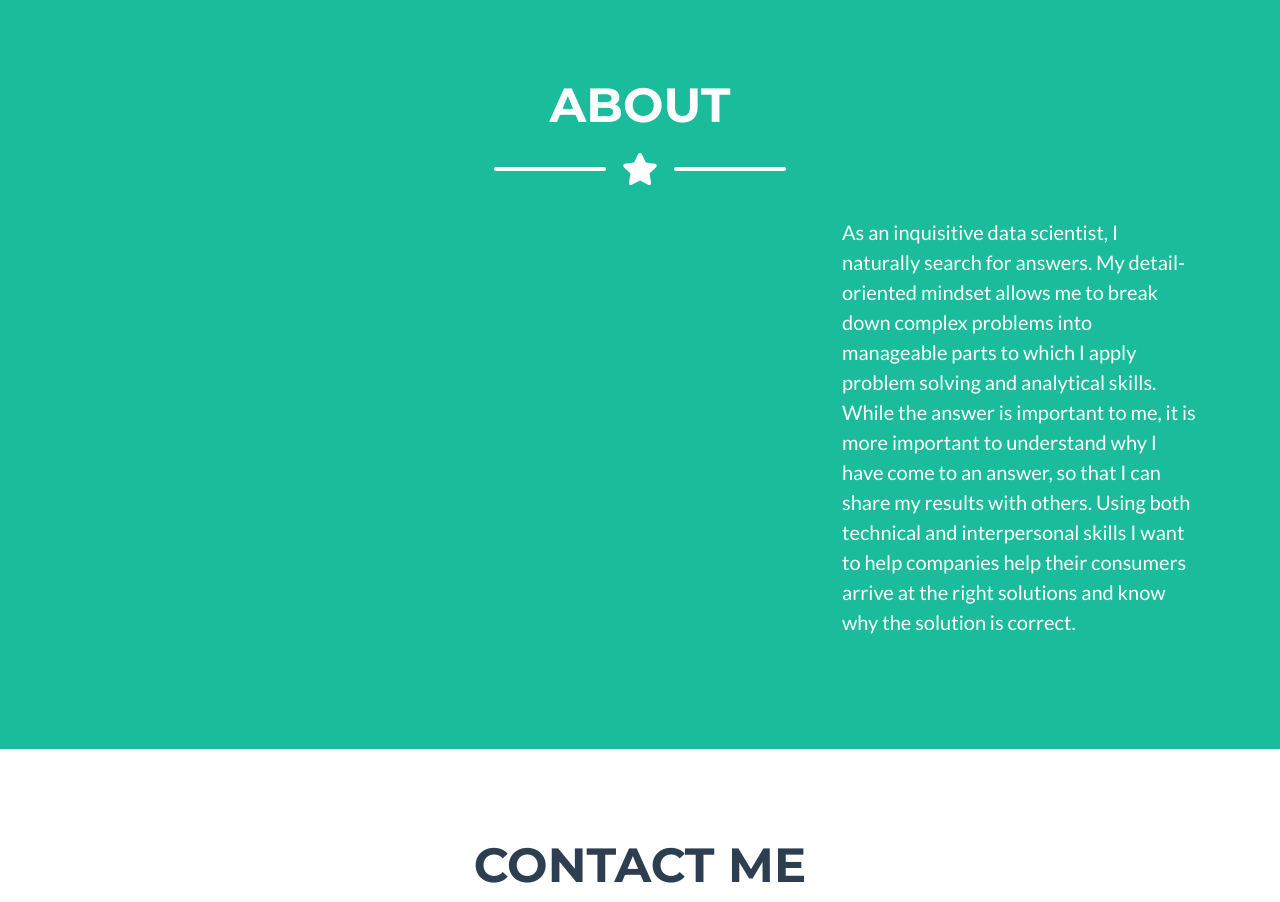
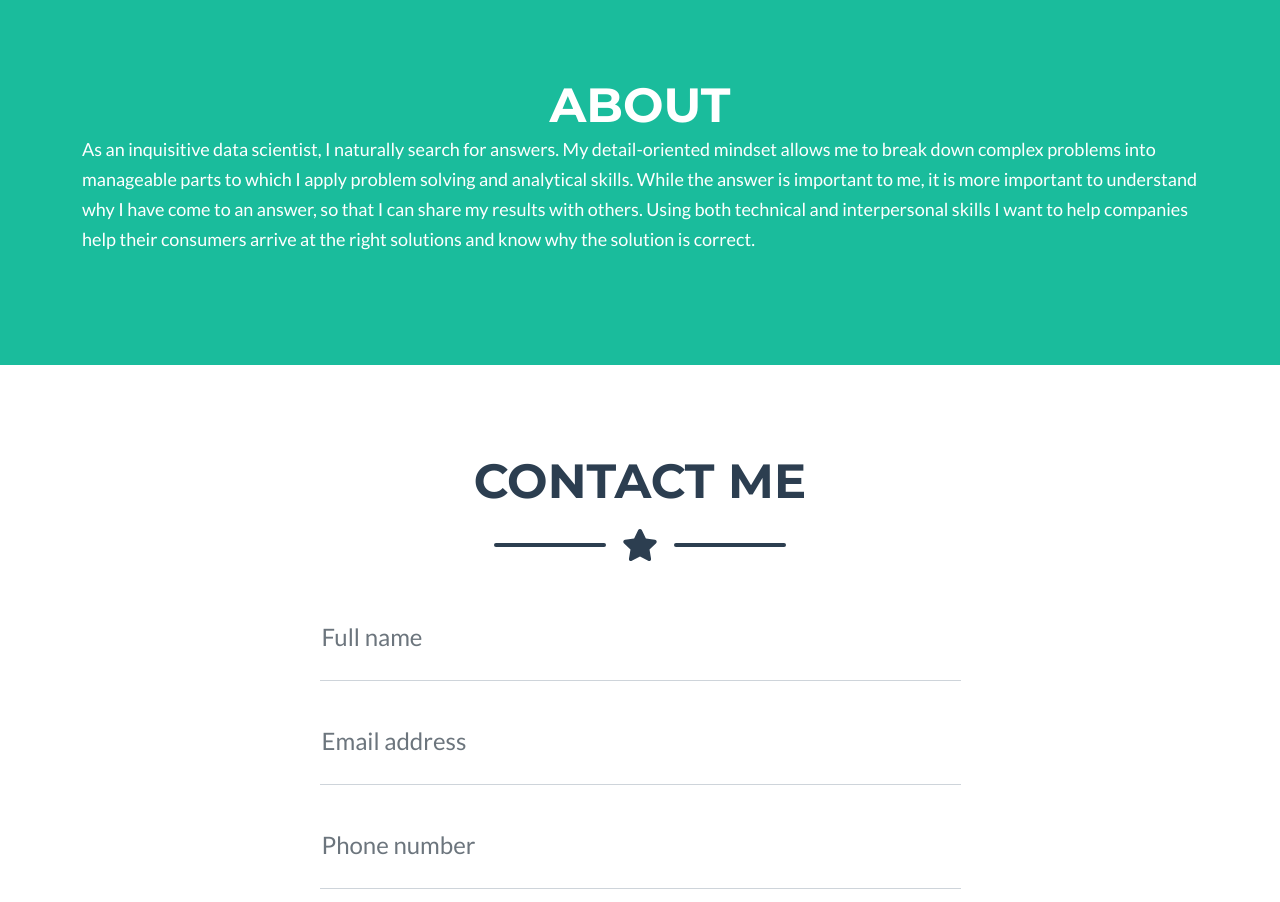
Before and after one commit to maryschindler/maryschindler.github.io, a plain HTML site: page index.html in a window 1280 px wide. Shown: the part 1680-2582 px from the top of the page. Drawn offline with nearby package versions, Linux system fonts and the light colour scheme.

Commit message:
Fixing paragraph spacing, deleting /divs

```diff
--- a/index.html
+++ b/index.html
@@ -129,17 +129,11 @@
             <div class="container">
                 <!-- About Section Heading-->
                 <h2 class="page-section-heading text-center text-uppercase text-white">About</h2>
-                <!-- Icon Divider-->
-                <div class="divider-custom divider-light">
-                    <div class="divider-custom-line"></div>
-                    <div class="divider-custom-icon"><i class="fas fa-star"></i></div>
-                    <div class="divider-custom-line"></div>
+
+                <!-- About Section Content-->
+                <p class = "lead"><font size = "+1">
+                    As an inquisitive data scientist, I naturally search for answers. My detail-oriented mindset allows me to break down complex problems into manageable parts to which I apply problem solving and analytical skills. While the answer is important to me, it is more important to understand why I have come to an answer, so that I can share my results with others. Using both technical and interpersonal skills I want to help companies help their consumers arrive at the right solutions and know why the solution is correct.</font></p>
                 </div>
-                <!-- About Section Content-->
-                <div class="row">
-                    <div class="col-lg-4 ms-auto"><p class="lead">As an inquisitive data scientist, I naturally search for answers. My detail-oriented mindset allows me to break down complex problems into manageable parts to which I apply problem solving and analytical skills. While the answer is important to me, it is more important to understand why I have come to an answer, so that I can share my results with others. Using both technical and interpersonal skills I want to help companies help their consumers arrive at the right solutions and know why the solution is correct.</p></div>
-                </div>
-            </div>
         </section>
 
         <!-- Contact Section-->
```
